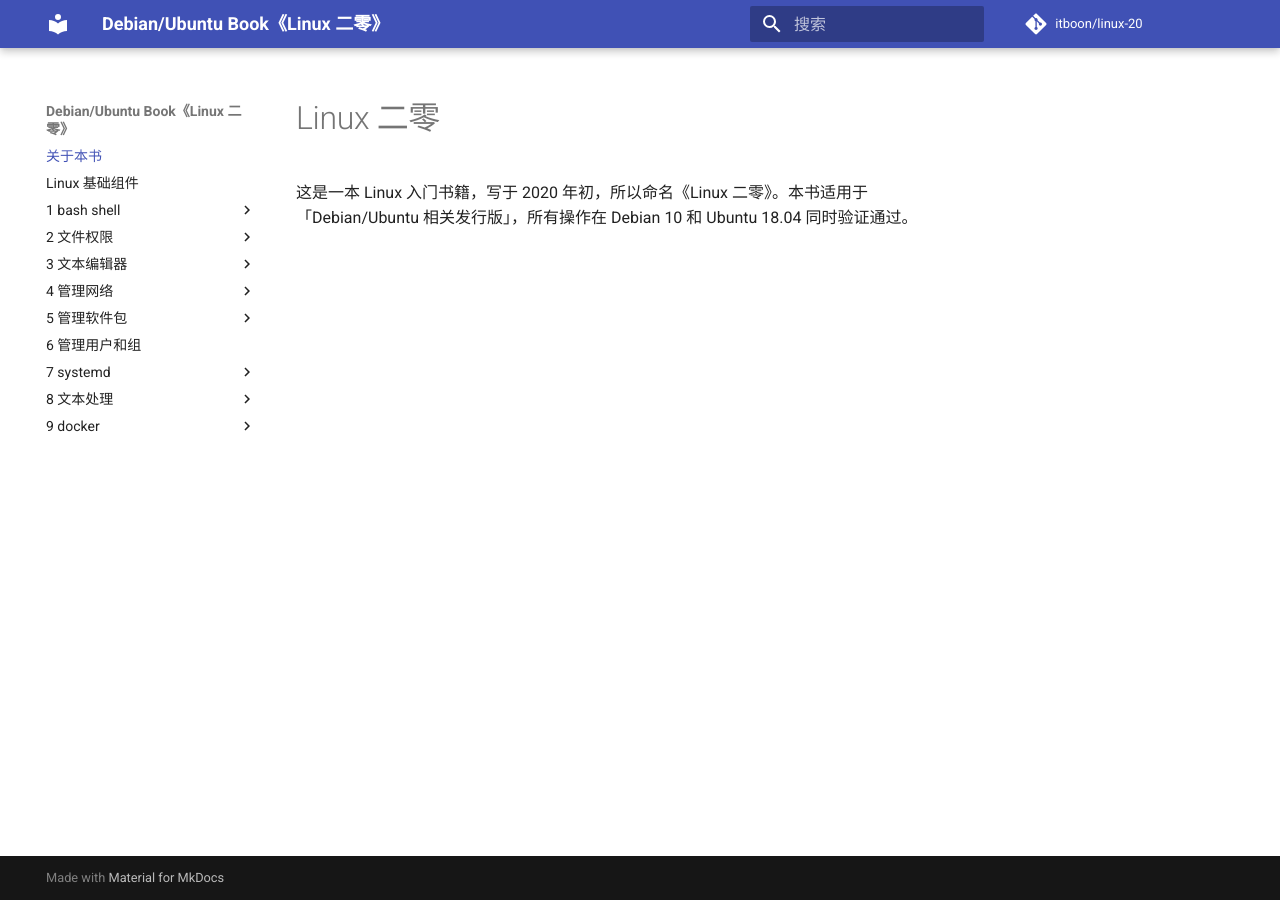
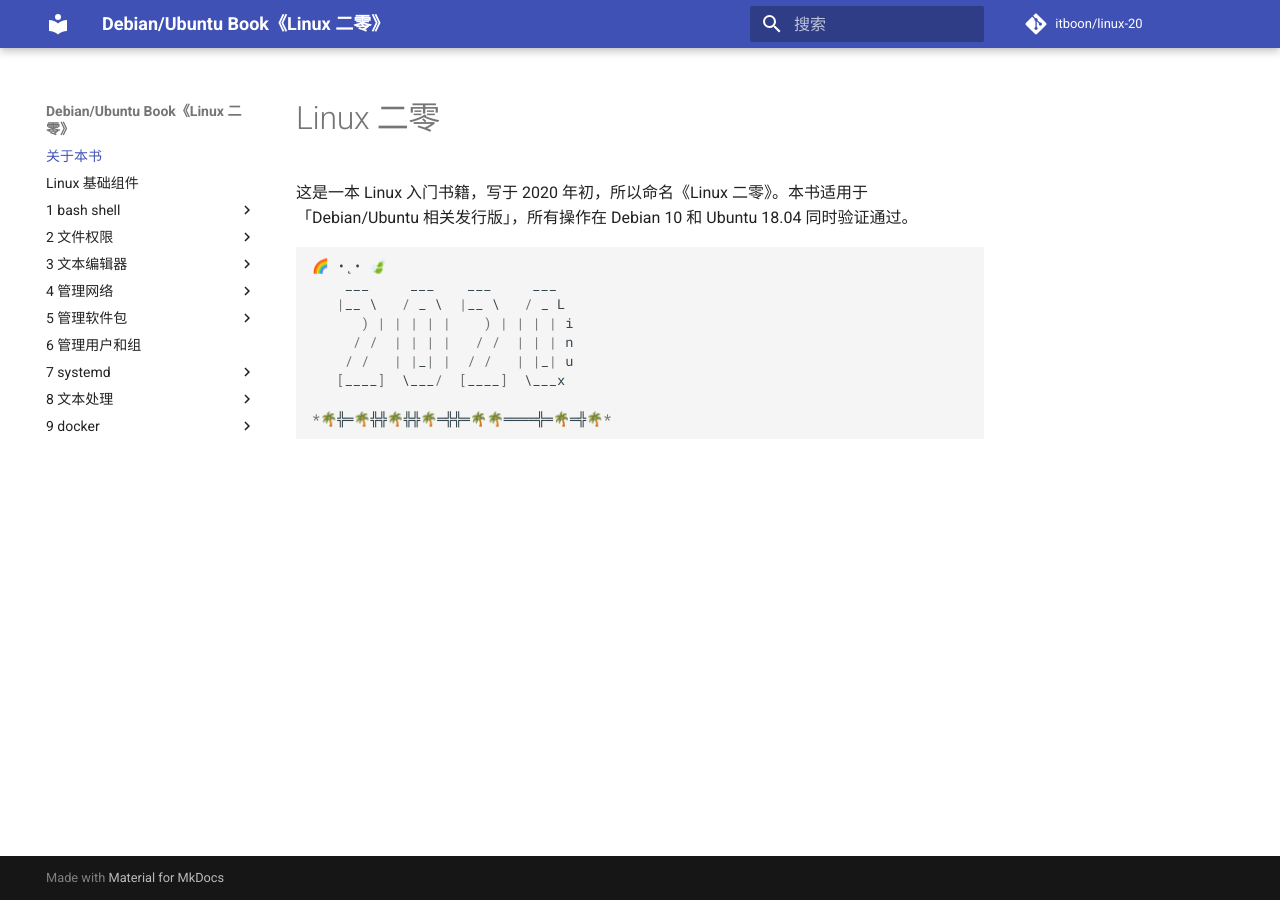
Before and after one commit to itboon/linux-20, an MkDocs documentation site: the page built from docs/index.md, in a window 1280 px wide. Built offline with MkDocs 1.6.1 and Material for MkDocs 9.7.7, drawn with Linux system fonts in a browser that asks for light colours; comment, search, counter and statistics services are not loaded.

````diff
--- a/docs/index.md
+++ b/docs/index.md
@@ -1,3 +1,15 @@
 # Linux 二零
 
 这是一本 Linux 入门书籍，写于 2020 年初，所以命名《Linux 二零》。本书适用于「Debian/Ubuntu 相关发行版」，所有操作在 Debian 10 和 Ubuntu 18.04 同时验证通过。
+
+```
+🌈 •˛• 🍃
+    ___     ___    ___     ___
+   |__ \   / _ \  |__ \   / _ L
+      ) | | | | |    ) | | | | i
+     / /  | | | |   / /  | | | n
+    / /   | |_| |  / /   | |_| u
+   [____]  \___/  [____]  \___x
+
+*🌴╬═🌴╬╬🌴╬╬🌴═╬╬═🌴🌴════╬═🌴═╬🌴*
+```
````
